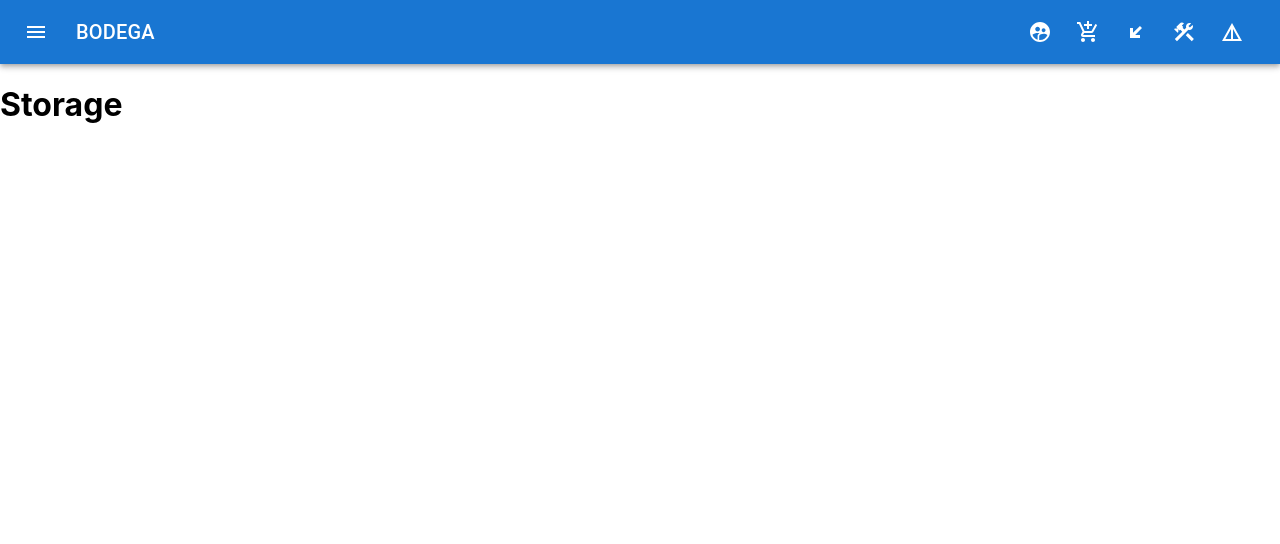
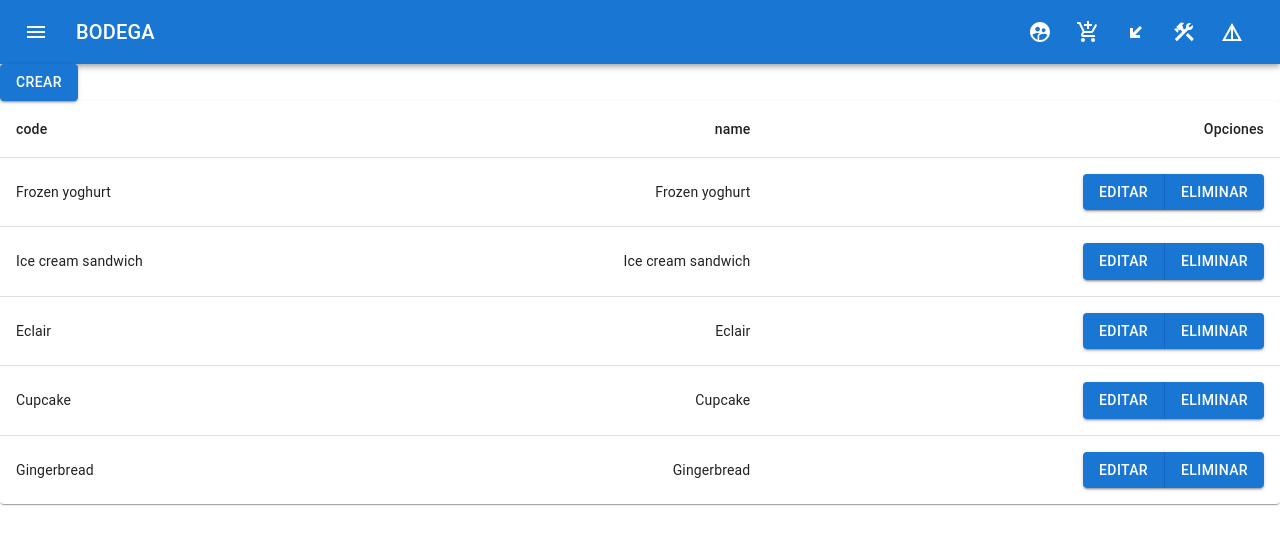
Before and after one commit to proyectoSeminarioAc/bodega-front, a React (Create React App) app: page /storage/edit/1 in a window 1280 px wide. Shown: the top 544 px of the page. Built offline with nearby package versions, Linux system fonts and the light colour scheme.

Commit message:
se agregan vistar de storage (#1)

```diff
--- a/src/App.js
+++ b/src/App.js
@@ -17,6 +17,8 @@ import ProductCreate from "./pages/product/create";
 import ProductEdit from "./pages/product/edit";
 import ProviderCreate from "./pages/provider/create";
 import ProviderEdit from "./pages/provider/edit";
+import StorageCreate from "./pages/storage/create";
+import StorageEdit from "./pages/storage/edit";
 
 function App() {
     return (
@@ -51,6 +53,12 @@ function App() {
                                 <Route path="/storage">
                                     <Storage/>
                                 </Route>
+                                <Route exact path="/storage/create">
+                                    <StorageCreate/>
+                                </Route>
+                                <Route exact path="/storage/edit/:id">
+                                    <StorageEdit/>
+                                </Route>
                                 <Route exact path="/detail">
                                     <Detail/>
                                 </Route>
--- a/src/pages/storage.js
+++ /dev/null
@@ -1,5 +0,0 @@
-function Storage() {
-    return <h1>Storage</h1>
-}
-
-export default Storage;
--- /dev/null
+++ b/src/pages/storage/create.js
@@ -0,0 +1,80 @@
+import Avatar from '@mui/material/Avatar';
+import Button from '@mui/material/Button';
+import CssBaseline from '@mui/material/CssBaseline';
+import TextField from '@mui/material/TextField';
+import Link from '@mui/material/Link';
+import Grid from '@mui/material/Grid';
+import Box from '@mui/material/Box';
+import LockOutlinedIcon from '@mui/icons-material/LockOutlined';
+import Typography from '@mui/material/Typography';
+import Container from '@mui/material/Container';
+import {createTheme, ThemeProvider} from '@mui/material/styles';
+
+const theme = createTheme();
+
+function StorageCreate() {
+    const handleSubmit = (event) => {
+        event.preventDefault();
+        const data = new FormData(event.currentTarget);
+
+        console.log({
+            first_name: data.get('firstName'),
+            last_name: data.get('lastName'),
+            email: data.get('email'),
+            password: data.get('password'),
+        });
+    };
+
+    return <ThemeProvider theme={theme}>
+        <Container component="main" maxWidth="xs">
+            <CssBaseline/>
+            <Box
+                sx={{
+                    marginTop: 8,
+                    display: 'flex',
+                    flexDirection: 'column',
+                    alignItems: 'center',
+                }}
+            >
+                <Typography component="h1" variant="h5">
+                    Creando una bodega
+                </Typography>
+                <Box component="form" noValidate onSubmit={handleSubmit} sx={{mt: 3}}>
+                    <Grid container spacing={2}>
+                        <Grid item xs={12} sm={6}>
+                            <TextField
+                                autoComplete="given-name"
+                                name="code"
+                                required
+                                fullWidth
+                                id="code"
+                                label="First Name"
+                                autoFocus
+                            />
+                        </Grid>
+                        <Grid item xs={12} sm={6}>
+                            <TextField
+                                required
+                                fullWidth
+                                id="lastName"
+                                label="Last Name"
+                                name="lastName"
+                                autoComplete="family-name"
+                            />
+                        </Grid>
+                    </Grid>
+                    <Button
+                        type="submit"
+                        fullWidth
+                        variant="contained"
+                        sx={{mt: 3, mb: 2}}
+                    >
+                        Crear
+                    </Button>
+                </Box>
+            </Box>
+        </Container>
+    </ThemeProvider>
+}
+
+export default StorageCreate;
--- /dev/null
+++ b/src/pages/storage/edit.js
@@ -0,0 +1,84 @@
+import Avatar from '@mui/material/Avatar';
+import Button from '@mui/material/Button';
+import CssBaseline from '@mui/material/CssBaseline';
+import TextField from '@mui/material/TextField';
+import Link from '@mui/material/Link';
+import Grid from '@mui/material/Grid';
+import Box from '@mui/material/Box';
+import LockOutlinedIcon from '@mui/icons-material/LockOutlined';
+import Typography from '@mui/material/Typography';
+import Container from '@mui/material/Container';
+import {createTheme, ThemeProvider} from '@mui/material/styles';
+import {useParams} from "react-router-dom";
+
+const theme = createTheme();
+
+function StorageEdit() {
+    const {id} = useParams();
+    const handleSubmit = (event) => {
+        event.preventDefault();
+        const data = new FormData(event.currentTarget);
+
+        console.log({
+            first_name: data.get('firstName'),
+            last_name: data.get('lastName'),
+            email: data.get('email'),
+            password: data.get('password'),
+        });
+    };
+
+    return <ThemeProvider theme={theme}>
+        <Container component="main" maxWidth="xs">
+            <CssBaseline/>
+            <Box
+                sx={{
+                    marginTop: 8,
+                    display: 'flex',
+                    flexDirection: 'column',
+                    alignItems: 'center',
+                }}
+            >
+                <Typography component="h1" variant="h5">
+                    Editando el id {id}
+                </Typography>
+                <Box component="form" noValidate onSubmit={handleSubmit} sx={{mt: 3}}>
+                    <Grid container spacing={2}>
+                        <Grid item xs={12} sm={6}>
+                            <TextField
+                                autoComplete="given-name"
+                                name="code"
+                                required
+                                fullWidth
+                                id="code"
+                                label="First Name"
+                                autoFocus
+                                value="code"
+                            />
+                        </Grid>
+                        <Grid item xs={12} sm={6}>
+                            <TextField
+                                required
+                                fullWidth
+                                id="lastName"
+                                label="Last Name"
+                                name="lastName"
+                                autoComplete="family-name"
+                                value="lastName"
+                            />
+                        </Grid>
+                    </Grid>
+                    <Button
+                        type="submit"
+                        fullWidth
+                        variant="contained"
+                        sx={{mt: 3, mb: 2}}
+                    >
+                        Actuaizar
+                    </Button>
+                </Box>
+            </Box>
+        </Container>
+    </ThemeProvider>
+}
+
+export default StorageEdit;
--- /dev/null
+++ b/src/pages/storage/index.js
@@ -0,0 +1,65 @@
+import Table from '@mui/material/Table';
+import TableBody from '@mui/material/TableBody';
+import TableCell from '@mui/material/TableCell';
+import TableContainer from '@mui/material/TableContainer';
+import TableHead from '@mui/material/TableHead';
+import TableRow from '@mui/material/TableRow';
+import Paper from '@mui/material/Paper';
+import Button from '@mui/material/Button';
+import ButtonGroup from '@mui/material/ButtonGroup';
+import {useHistory} from "react-router-dom";
+
+function createData(name, calories, fat, carbs, protein) {
+    return {name, calories, fat, carbs, protein};
+}
+
+const rows = [
+    createData('Frozen yoghurt', 159, 6.0, 24, 4.0),
+    createData('Ice cream sandwich', 237, 9.0, 37, 4.3),
+    createData('Eclair', 262, 16.0, 24, 6.0),
+    createData('Cupcake', 305, 3.7, 67, 4.3),
+    createData('Gingerbread', 356, 16.0, 49, 3.9),
+];
+
+function Storage() {
+    const history = useHistory();
+    return (
+        <>
+            <Button onClick={() => history.push('storage/create')} variant="contained">Crear</Button>
+
+            <TableContainer component={Paper}>
+                <Table sx={{minWidth: 650}} aria-label="simple table">
+                    <TableHead>
+                        <TableRow>
+                            <TableCell>code</TableCell>
+                            <TableCell align="right">name</TableCell>
+                            <TableCell align="right">Opciones</TableCell>
+                        </TableRow>
+                    </TableHead>
+                    <TableBody>
+                        {rows.map((row) => (
+                            <TableRow
+                                key={row.name}
+                                sx={{'&:last-child td, &:last-child th': {border: 0}}}
+                            >
+                                <TableCell component="th" scope="row">
+                                    {row.name}
+                                </TableCell>
+                                <TableCell align="right">{row.name}</TableCell>
+                                <TableCell align="right">
+                                    <ButtonGroup variant="contained" aria-label="outlined primary button group">
+                                        <Button onClick={() => history.push('/storage/edit/1')}>Editar</Button>
+                                        <Button>Eliminar</Button>
+                                    </ButtonGroup>
+                                </TableCell>
+                            </TableRow>
+                        ))}
+                    </TableBody>
+                </Table>
+            </TableContainer>
+
+        </>
+    );
+}
+
+export default Storage;
```
